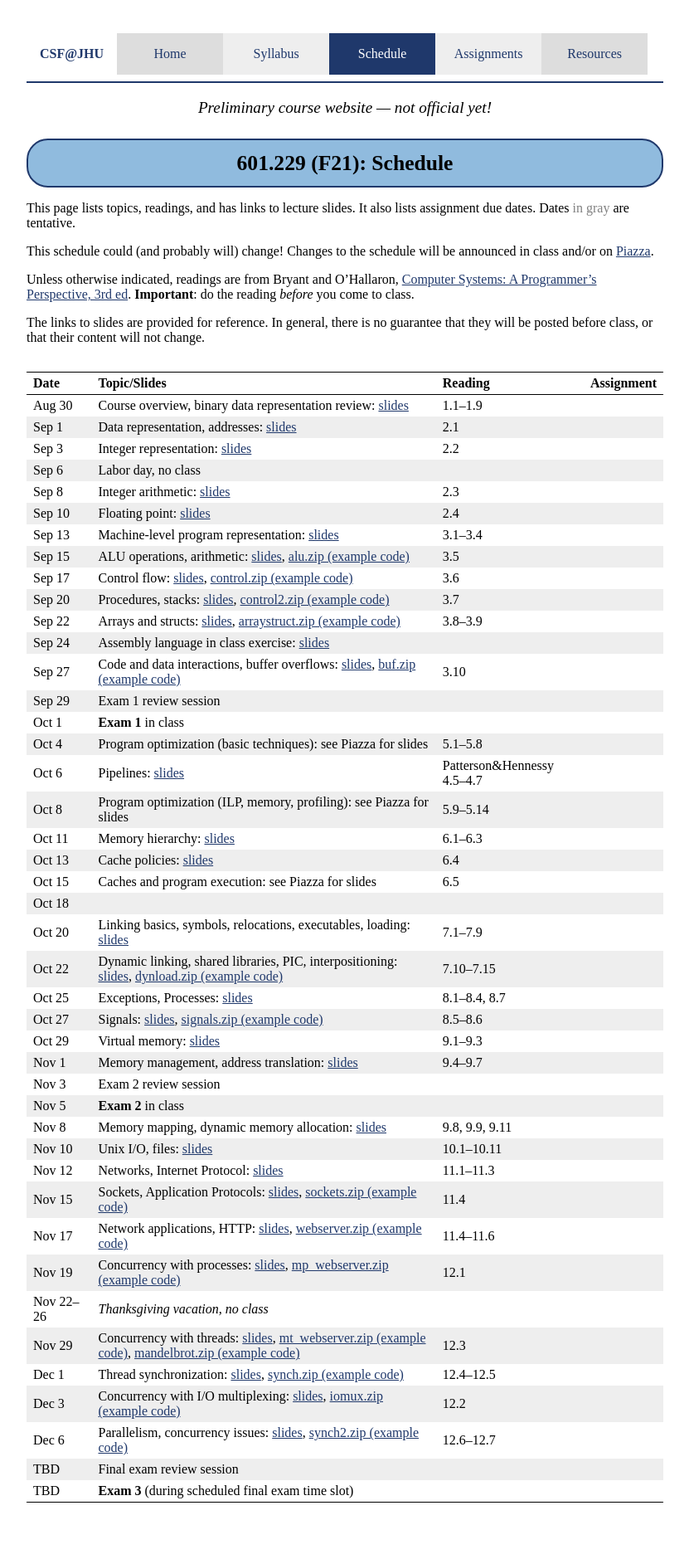
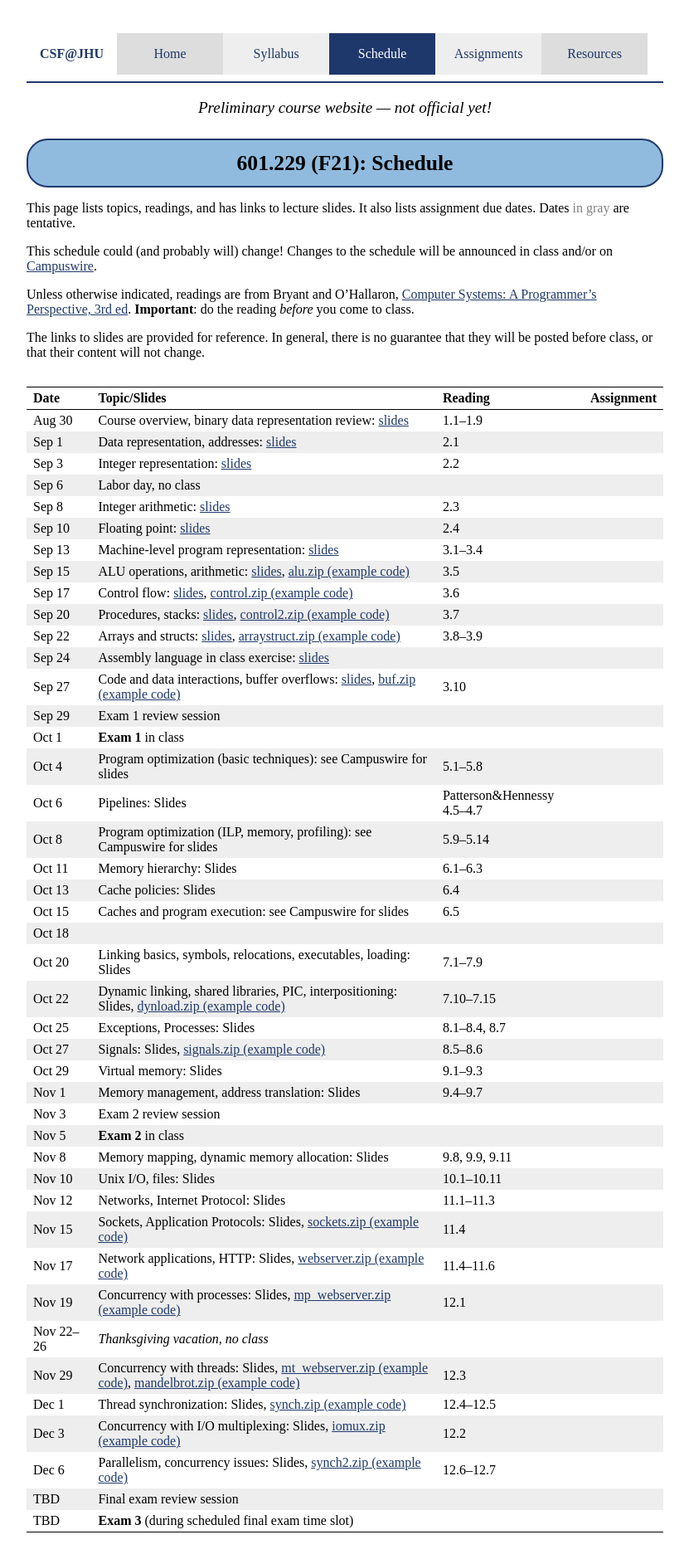
Before and after one commit to jhucsf/fall2021, a Jekyll site: the page built from schedule.md, in a window 1280 px wide. Shown: the whole page at 83% size, without its empty margins (224-1055 px from the left). Built offline with Jekyll 4.4.1, drawn with Linux system fonts in a browser that asks for light colours; before the commit the page ends 1843 px from its top, so only the background shows below that.

```diff
--- a/schedule.md
+++ b/schedule.md
@@ -10,7 +10,7 @@ gray</span> are tentative.
 
 This schedule could (and probably will) change!  Changes
 to the schedule will be announced in class and/or on
-[Piazza](https://piazza.com/jhu/spring2021/601229).
+[Campuswire](https://campuswire.com).
 
 Unless otherwise indicated, readings are from Bryant and
 O'Hallaron, [Computer Systems: A Programmer's Perspective, 3rd
@@ -38,32 +38,32 @@ Sep 24             | Assembly language in class exercise: [slides](lectures/asse
 Sep 27             | Code and data interactions, buffer overflows: [slides](lectures/lecture11-public.pdf), [buf.zip (example code)](lectures/buf.zip) | 3.10
 Sep 29             | Exam 1 review session
 Oct 1              | **Exam 1** in class
-Oct 4             | Program optimization (basic techniques): see Piazza for slides | 5.1–5.8 |
-Oct 6             | Pipelines: [slides](lectures/lecture13-public.pdf) | Patterson&amp;Hennessy 4.5–4.7 |
-Oct 8              | Program optimization (ILP, memory, profiling): see Piazza for slides | 5.9–5.14 |
-Oct 11              | Memory hierarchy: [slides](lectures/lecture15-public.pdf) | 6.1–6.3 |
-Oct 13              | Cache policies: [slides](lectures/lecture16-public.pdf) | 6.4
-Oct 15              | Caches and program execution: see Piazza for slides | 6.5 |
+Oct 4             | Program optimization (basic techniques): see Campuswire for slides | 5.1–5.8 |
+Oct 6             | Pipelines: <!--[slides](lectures/lecture13-public.pdf)-->Slides | Patterson&amp;Hennessy 4.5–4.7 |
+Oct 8              | Program optimization (ILP, memory, profiling): see Campuswire for slides | 5.9–5.14 |
+Oct 11              | Memory hierarchy: <!--[slides](lectures/lecture15-public.pdf)-->Slides | 6.1–6.3 |
+Oct 13              | Cache policies: <!--[slides](lectures/lecture16-public.pdf)-->Slides | 6.4
+Oct 15              | Caches and program execution: see Campuswire for slides | 6.5 |
 Oct 18             |
-Oct 20             | Linking basics, symbols, relocations, executables, loading: [slides](lectures/lecture18-public.pdf) | 7.1–7.9 |
-Oct 22             | Dynamic linking, shared libraries, PIC, interpositioning: [slides](lectures/lecture19-public.pdf), [dynload.zip (example code)](lectures/dynload.zip) | 7.10–7.15 |
-Oct 25             | Exceptions, Processes: [slides](lectures/lecture20-public.pdf) | 8.1–8.4, 8.7 |
-Oct 27             | Signals: [slides](lectures/lecture21-public.pdf), [signals.zip (example code)](lectures/signals.zip) | 8.5–8.6 |
-Oct 29             | Virtual memory: [slides](lectures/lecture22-public.pdf) | 9.1–9.3 |
-Nov 1             | Memory management, address translation: [slides](lectures/lecture23-public.pdf) | 9.4–9.7
+Oct 20             | Linking basics, symbols, relocations, executables, loading: <!--[slides](lectures/lecture18-public.pdf)-->Slides | 7.1–7.9 |
+Oct 22             | Dynamic linking, shared libraries, PIC, interpositioning: <!--[slides](lectures/lecture19-public.pdf)-->Slides, [dynload.zip (example code)](lectures/dynload.zip) | 7.10–7.15 |
+Oct 25             | Exceptions, Processes: <!--[slides](lectures/lecture20-public.pdf)-->Slides | 8.1–8.4, 8.7 |
+Oct 27             | Signals: <!--[slides](lectures/lecture21-public.pdf)-->Slides, [signals.zip (example code)](lectures/signals.zip) | 8.5–8.6 |
+Oct 29             | Virtual memory: <!--[slides](lectures/lecture22-public.pdf)-->Slides | 9.1–9.3 |
+Nov 1             | Memory management, address translation: <!--[slides](lectures/lecture23-public.pdf)-->Slides | 9.4–9.7
 Nov 3             | Exam 2 review session
 Nov 5              | **Exam 2** in class
-Nov 8             | Memory mapping, dynamic memory allocation: [slides](lectures/lecture24-public.pdf) | 9.8, 9.9, 9.11 |
-Nov 10              | Unix I/O, files: [slides](lectures/lecture25-public.pdf) | 10.1–10.11 |
-Nov 12              | Networks, Internet Protocol: [slides](lectures/lecture26-public.pdf) | 11.1–11.3 |
-Nov 15              | Sockets, Application Protocols: [slides](lectures/lecture27-public.pdf), [sockets.zip (example code)](lectures/sockets.zip) | 11.4 |
-Nov 17              | Network applications, HTTP: [slides](lectures/lecture28-public.pdf), [webserver.zip (example code)](lectures/webserver.zip) | 11.4–11.6 |
-Nov 19             | Concurrency with processes: [slides](lectures/lecture29-public.pdf), [mp\_webserver.zip (example code)](lectures/mp_webserver.zip) | 12.1 |
+Nov 8             | Memory mapping, dynamic memory allocation: <!--[slides](lectures/lecture24-public.pdf)-->Slides | 9.8, 9.9, 9.11 |
+Nov 10              | Unix I/O, files: <!--[slides](lectures/lecture25-public.pdf)-->Slides | 10.1–10.11 |
+Nov 12              | Networks, Internet Protocol: <!--[slides](lectures/lecture26-public.pdf)-->Slides | 11.1–11.3 |
+Nov 15              | Sockets, Application Protocols: <!--[slides](lectures/lecture27-public.pdf)-->Slides, [sockets.zip (example code)](lectures/sockets.zip) | 11.4 |
+Nov 17              | Network applications, HTTP: <!--[slides](lectures/lecture28-public.pdf)-->Slides, [webserver.zip (example code)](lectures/webserver.zip) | 11.4–11.6 |
+Nov 19             | Concurrency with processes: <!--[slides](lectures/lecture29-public.pdf)-->Slides, [mp\_webserver.zip (example code)](lectures/mp_webserver.zip) | 12.1 |
 Nov 22–26          | *Thanksgiving vacation, no class*
-Nov 29             | Concurrency with threads: [slides](lectures/lecture30-public.pdf), [mt\_webserver.zip (example code)](lectures/mt_webserver.zip), [mandelbrot.zip (example code)](lectures/mandelbrot.zip) | 12.3 |
-Dec 1             | Thread synchronization: [slides](lectures/lecture31-public.pdf), [synch.zip (example code)](lectures/synch.zip) | 12.4–12.5
-Dec 3             | Concurrency with I/O multiplexing: [slides](lectures/lecture32-public.pdf), [iomux.zip (example code)](lectures/iomux.zip) | 12.2 |
-Dec 6             | Parallelism, concurrency issues: [slides](lectures/lecture33-public.pdf), [synch2.zip (example code)](lectures/synch2.zip) | 12.6–12.7 |
+Nov 29             | Concurrency with threads: <!--[slides](lectures/lecture30-public.pdf)-->Slides, [mt\_webserver.zip (example code)](lectures/mt_webserver.zip), [mandelbrot.zip (example code)](lectures/mandelbrot.zip) | 12.3 |
+Dec 1             | Thread synchronization: <!--[slides](lectures/lecture31-public.pdf)-->Slides, [synch.zip (example code)](lectures/synch.zip) | 12.4–12.5
+Dec 3             | Concurrency with I/O multiplexing: <!--[slides](lectures/lecture32-public.pdf)-->Slides, [iomux.zip (example code)](lectures/iomux.zip) | 12.2 |
+Dec 6             | Parallelism, concurrency issues: <!--[slides](lectures/lecture33-public.pdf)-->Slides, [synch2.zip (example code)](lectures/synch2.zip) | 12.6–12.7 |
 TBD                | Final exam review session | |
 TBD                | **Exam 3** (during scheduled final exam time slot)
 
```
Also changed, not shown: 11 other files.
